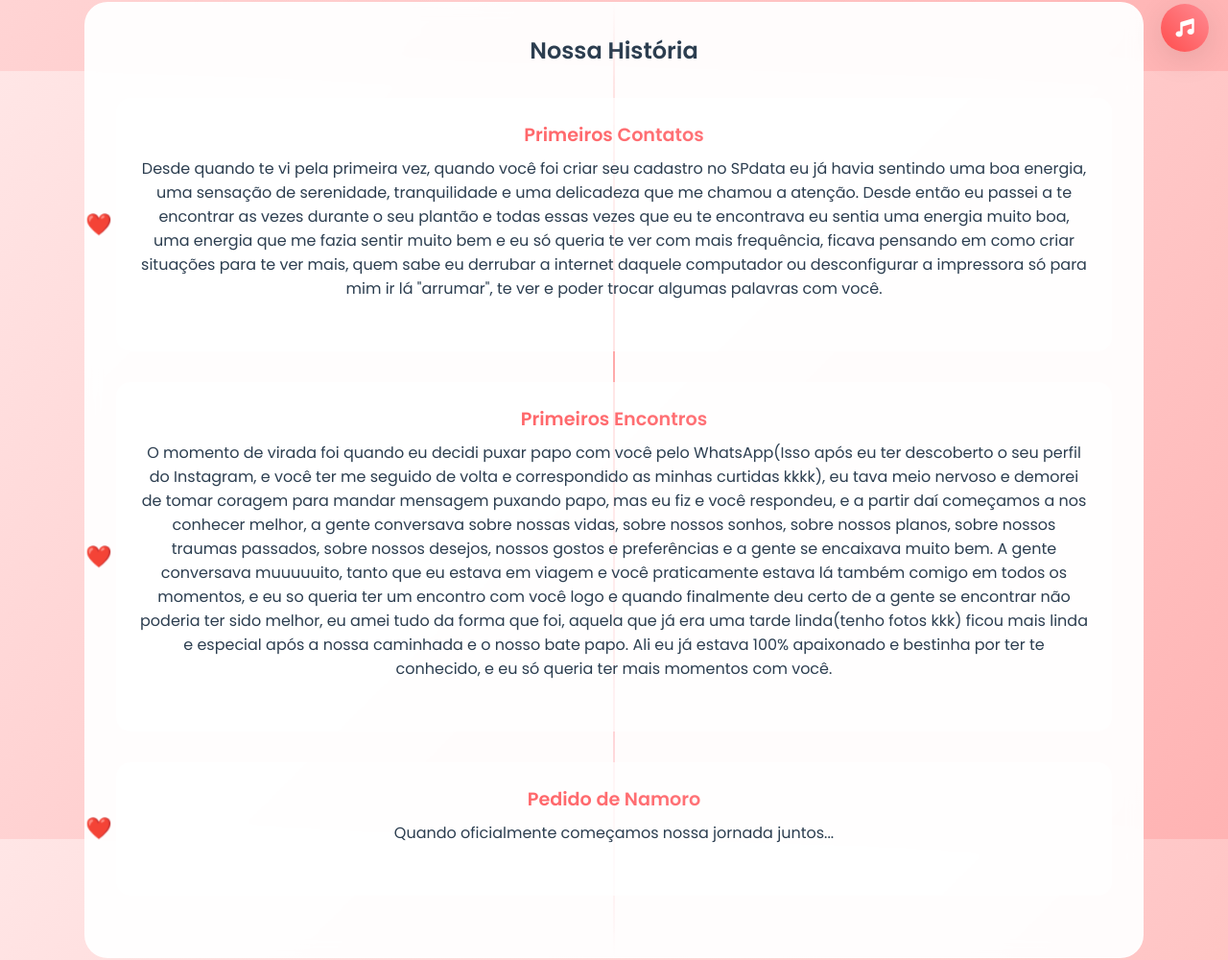
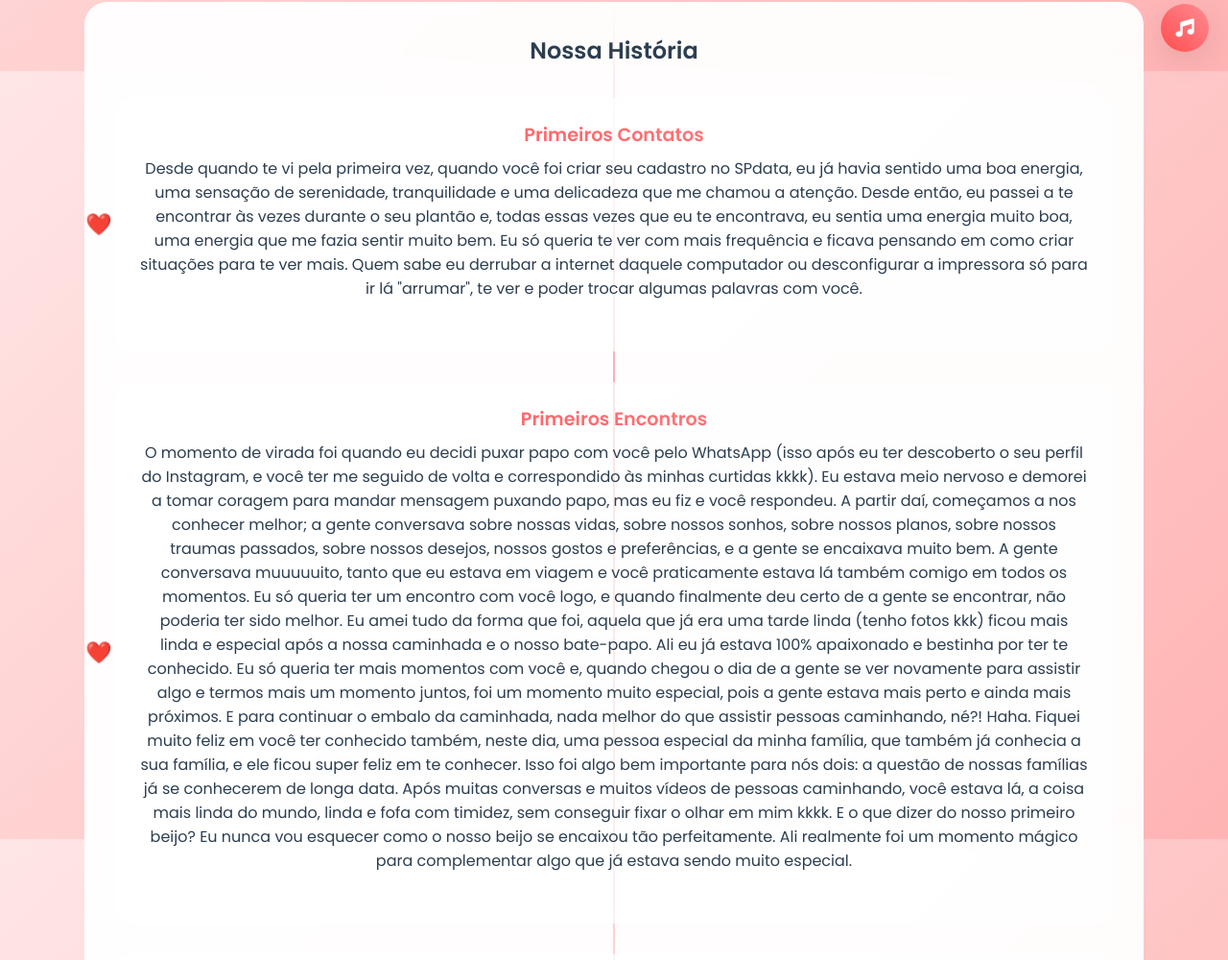
Before and after one commit to danielbmata/daniel-to-sabrina, a website: page public/anniversary.html in a window 1280 px wide. Shown: the part 726-1726 px from the top of the page at 96% size. Drawn offline with nearby package versions, Linux system fonts and the light colour scheme.

Commit message:
mensgaem de aniversario dia 11

```diff
--- a/public/anniversary.html
+++ b/public/anniversary.html
@@ -1,5 +1,6 @@
 <!DOCTYPE html>
 <html lang="pt-br">
+
 <head>
     <meta charset="UTF-8">
     <meta name="viewport" content="width=device-width, initial-scale=1.0">
@@ -33,11 +34,10 @@
             width: 2px;
             height: 100%;
             background: linear-gradient(to bottom,
-                transparent,
-                var(--primary-color),
-                var(--secondary-color),
-                transparent
-            );
+                    transparent,
+                    var(--primary-color),
+                    var(--secondary-color),
+                    transparent);
             opacity: 0.5;
         }
 
@@ -63,8 +63,15 @@
         }
 
         @keyframes heartPulse {
-            0%, 100% { transform: translateY(-50%) scale(1); }
-            50% { transform: translateY(-50%) scale(1.2); }
+
+            0%,
+            100% {
+                transform: translateY(-50%) scale(1);
+            }
+
+            50% {
+                transform: translateY(-50%) scale(1.2);
+            }
         }
 
         .memory:hover {
@@ -309,6 +316,7 @@
         }
     </style>
 </head>
+
 <body>
     <a href="/" class="home-button">
         <i class="fas fa-home"></i>
@@ -341,33 +349,71 @@
         </div>
 
         <div class="timeline animate__animated animate__fadeInUp">
+
             <h2>Nossa História</h2>
             <div class="memory">
                 <p class="memory-date">Primeiros Contatos</p>
-                <p>Desde quando te vi pela primeira vez, quando você foi criar seu cadastro no SPdata eu já havia sentindo uma boa energia, uma sensação
-                    de serenidade, tranquilidade e uma delicadeza que me chamou a atenção. Desde então eu passei a te encontrar as vezes durante o seu plantão e
-                    todas essas vezes que eu te encontrava eu sentia uma energia muito boa, uma energia que me fazia sentir muito bem e eu só queria te ver com mais frequência, ficava pensando
-                    em como criar situações para te ver mais, quem sabe eu derrubar a internet daquele computador ou desconfigurar a impressora só para mim ir lá "arrumar", te ver e poder trocar algumas palavras com você.
-
+                <p>Desde quando te vi pela primeira vez, quando você foi criar seu cadastro no SPdata, eu já havia
+                    sentido uma boa energia, uma sensação
+                    de serenidade, tranquilidade e uma delicadeza que me chamou a atenção. Desde então, eu passei a te
+                    encontrar às vezes durante o seu plantão e,
+                    todas essas vezes que eu te encontrava, eu sentia uma energia muito boa, uma energia que me fazia
+                    sentir muito bem. Eu só queria te ver com mais frequência e ficava pensando
+                    em como criar situações para te ver mais. Quem sabe eu derrubar a internet daquele computador ou
+                    desconfigurar a impressora só para ir lá "arrumar", te ver e poder trocar algumas palavras com
+                    você.
                 </p>
-                <p class="secret-message">Lembra que eu ficava passando proximo ao PS fingindo que tava trabalhando, só para poder te olhar? haha ✨</p>
+                <p class="secret-message">Lembra que eu ficava passando próximo ao PS fingindo que estava trabalhando,
+                    só
+                    para poder te olhar? Haha ✨</p>
             </div>
             <div class="memory">
                 <p class="memory-date">Primeiros Encontros</p>
-                <p>O momento de virada foi quando eu decidi puxar papo com você pelo WhatsApp(Isso após eu ter descoberto o seu perfil do Instagram, e você ter me seguido de volta e correspondido as minhas curtidas kkkk),
-                    eu tava meio nervoso e demorei de tomar coragem para mandar mensagem puxando papo, mas eu fiz e você respondeu, e a partir daí começamos a nos conhecer melhor, a gente conversava sobre nossas vidas, sobre nossos sonhos, sobre nossos planos, sobre nossos traumas passados, sobre nossos desejos, nossos gostos e preferências e a gente se encaixava muito bem.
-                    A gente conversava muuuuuito, tanto que eu estava em viagem e você praticamente estava lá também comigo em todos os momentos, e eu so queria ter um encontro com você logo e quando finalmente deu certo de a gente se encontrar
-                    não poderia ter sido melhor, eu amei tudo da forma que foi, aquela que já era uma tarde linda(tenho fotos kkk) ficou mais linda e especial após a nossa caminhada e o nosso bate papo. Ali eu já estava
-                    100% apaixonado e bestinha por ter te conhecido, e eu só queria ter mais momentos com você.
+                <p>O momento de virada foi quando eu decidi puxar papo com você pelo WhatsApp (isso após eu ter
+                    descoberto o seu perfil do Instagram, e você ter me seguido de volta e correspondido às minhas
+                    curtidas kkkk).
+                    Eu estava meio nervoso e demorei a tomar coragem para mandar mensagem puxando papo, mas eu fiz e
+                    você
+                    respondeu. A partir daí, começamos a nos conhecer melhor; a gente conversava sobre nossas vidas,
+                    sobre nossos sonhos, sobre nossos planos, sobre nossos traumas passados, sobre nossos desejos,
+                    nossos gostos e preferências, e a gente se encaixava muito bem.
+                    A gente conversava muuuuuito, tanto que eu estava em viagem e você praticamente estava lá também
+                    comigo em todos os momentos. Eu só queria ter um encontro com você logo, e quando finalmente deu
+                    certo de a gente se encontrar,
+                    não poderia ter sido melhor. Eu amei tudo da forma que foi, aquela que já era uma tarde linda (tenho
+                    fotos kkk) ficou mais linda e especial após a nossa caminhada e o nosso bate-papo. Ali eu já estava
+                    100% apaixonado e bestinha por ter te conhecido. Eu só queria ter mais momentos com você e, quando
+                    chegou o dia de a gente se ver novamente para assistir algo e termos mais um momento juntos,
+                    foi um momento muito especial, pois a gente estava mais perto e ainda mais próximos. E para
+                    continuar o
+                    embalo da caminhada, nada melhor do que assistir pessoas caminhando, né?! Haha.
+                    Fiquei muito feliz em você ter conhecido também, neste dia, uma pessoa especial da minha família,
+                    que
+                    também já conhecia a sua família, e ele ficou super feliz em te conhecer. Isso foi algo bem
+                    importante
+                    para nós dois: a questão de nossas famílias já se conhecerem de longa data. Após muitas conversas e
+                    muitos vídeos de pessoas caminhando, você estava lá, a coisa mais linda do mundo, linda e fofa com
+                    timidez, sem conseguir fixar o olhar em mim kkkk.
+                    E o que dizer do nosso primeiro beijo? Eu nunca vou esquecer como o nosso beijo se encaixou tão
+                    perfeitamente. Ali realmente foi um momento mágico para complementar algo que já estava sendo muito
+                    especial.
                 </p>
-                <p class="secret-message">Aqueles abraços de despedida fez meu coração disparar 💕</p>
-
+                <p class="secret-message">Uma bermuda vermelha 💕</p>
             </div>
             <div class="memory">
                 <p class="memory-date">Pedido de Namoro</p>
-                <p>Quando oficialmente começamos nossa jornada juntos...</p>
+                <p>A essa altura, você já sabia do meu apreço por churrasco e então combinamos de fazer um e ouvirmos as
+                    músicas que gostamos. Novamente, tudo foi muito especial. Ficamos juntinhos abraçados curtindo as
+                    canções românticas de John Lennon.
+                    Fizemos nossa primeira fotinha de mãos dadas e, após nosso churrasco, você me acompanhou no evento
+                    do
+                    Dia dos Pais na igrejinha. Durante o percurso, no meio do trânsito, você concentrada dirigindo, eu
+                    te peço em namoro no maior nervosismo kkkkk. Para me deixar mais nervoso ainda,
+                    você pediu para eu aguardar que você iria responder quando a gente chegasse. Então, em frente à
+                    igrejinha, eu recebo o melhor "sim" da minha vida 💕</p>
                 <p class="secret-message">O melhor "sim" que já recebi 💍</p>
             </div>
+
 
 
         </div>
@@ -421,7 +467,7 @@
         bgMusic.volume = 0.5; // Volume padrão
 
         // Tratamento de erro para a música
-        bgMusic.addEventListener('error', function() {
+        bgMusic.addEventListener('error', function () {
             console.error('Erro ao carregar a música:', bgMusic.error);
             musicControl.style.display = 'none';
         });
@@ -465,4 +511,5 @@
         });
     </script>
 </body>
+
 </html>
```
Also changed, not shown: public/index.html (+45 -4 lines).
